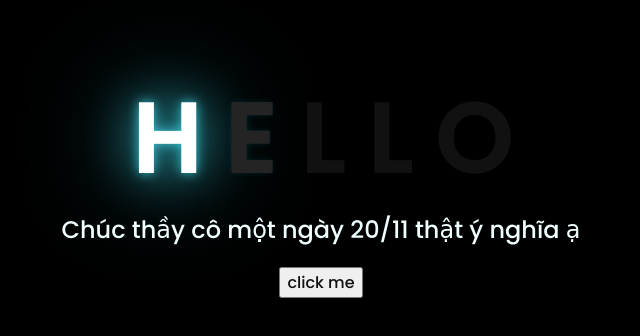
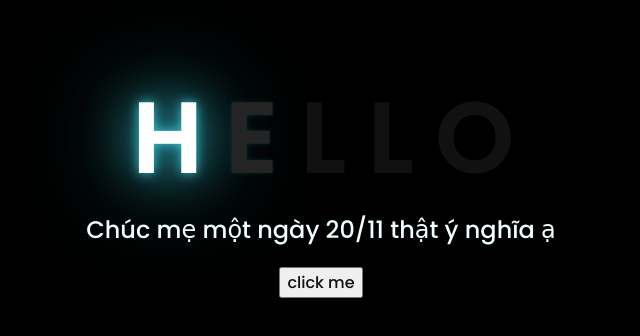
Before and after one commit to tatsu2903/foryou, a plain HTML site: page index.html in a window 1280 px wide. Shown: the part 226-562 px from the top of the page, without its empty margins (327-967 px from the left). Drawn offline with Linux system fonts and the light colour scheme.

Commit message:
Update index.html

```diff
--- a/index.html
+++ b/index.html
@@ -18,7 +18,7 @@
         <span>O</span>
     </div>
     <div class="description">
-        <span>Chúc thầy cô  một ngày 20/11 thật ý nghĩa  ạ</span>
+        <span>Chúc mẹ  một ngày 20/11 thật ý nghĩa  ạ</span>
     </div>
     <div class="button">
         <button>
```
